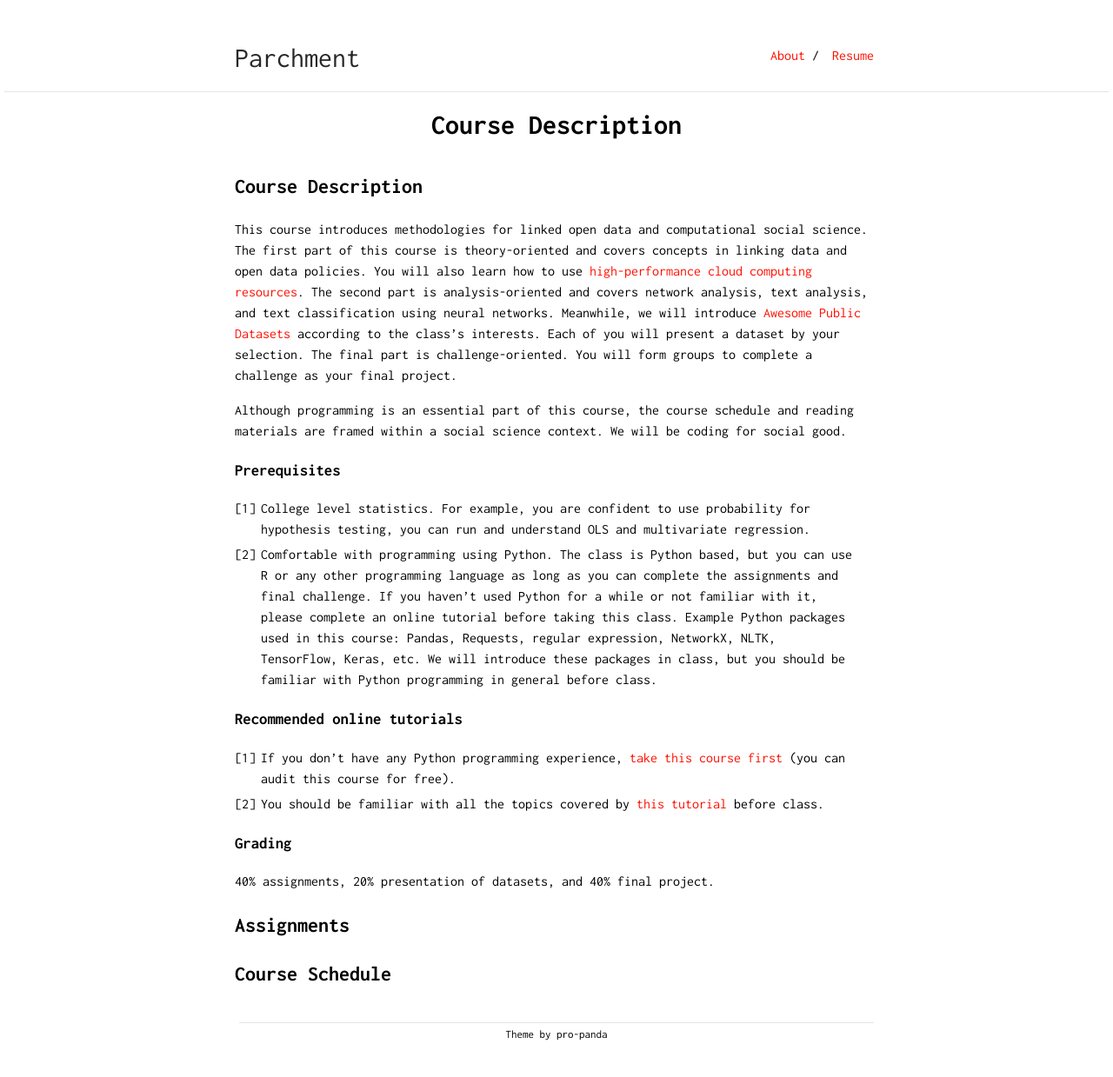
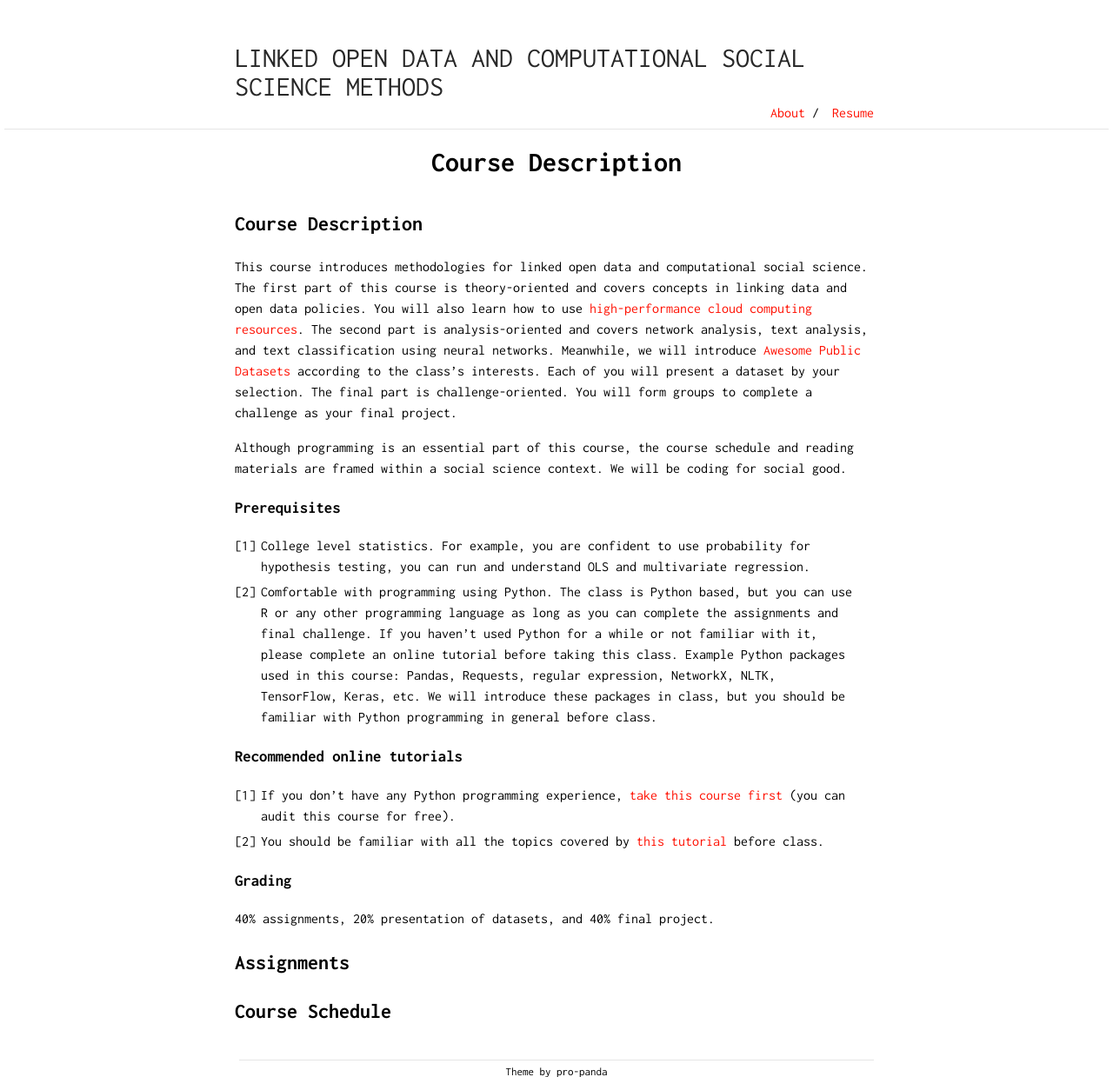
Before and after one commit to Xinjian-Paul-Li/open_data, a Jekyll site: the page built from docs/index.md, in a window 1280 px wide. Shown: the whole page at 87% size. Built offline with Jekyll 4.4.1, drawn with Linux system fonts in a browser that asks for light colours; our own code applies the rules of GitHub Pages for plain Markdown files; before the commit the page ends 1196 px from its top, so only the background shows below that.

Commit message:
update theme

```diff
--- a/docs/_config.yml
+++ b/docs/_config.yml
@@ -1,6 +1,6 @@
-title: Parchment
-author: pro-panda
-subtitle: A minimal jekyll theme
+title: LINKED OPEN DATA AND COMPUTATIONAL SOCIAL SCIENCE METHODS
+author: Ji Ma@UT Austin
+subtitle: LBJ School of Public Affairs
 
 url: "https://ma-ji.github.io/"
 baseurl: "/open_data"
```
